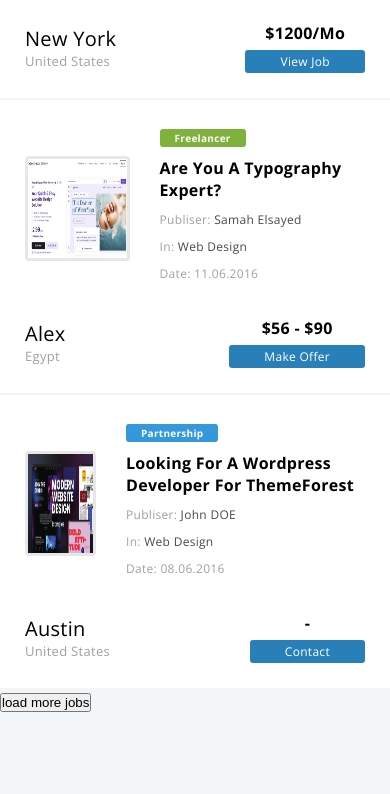
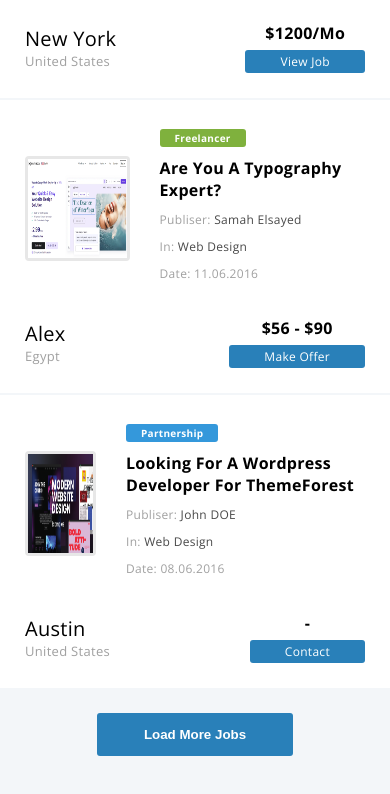
Before and after one commit to themehdiq/Jobs-List-Section, a plain HTML site: page index.html in a window 390 px wide. Shown: the part 1426-2220 px from the top of the page. Before the commit the page ends 2188 px from the top, so only its background shows below. Drawn offline with nearby package versions, Linux system fonts and the light colour scheme.

Commit message:
section done, responsivity for all screens

```diff
--- a/style.css
+++ b/style.css
@@ -85,6 +85,7 @@ body {
 
 .jobs-list .jobs-box {
     text-transform: capitalize;
+    margin-bottom: 25px;
 }
 
 .jobs-list .jobs-box .job-item {
@@ -100,11 +101,18 @@ body {
 .jobs-list .jobs-box .job-item .job-details {
     display: flex;
     align-items: center;
+    width: 100%;
 }
 
 @media (max-width: 767px) {
     .jobs-list .jobs-box .job-item .job-details {
         margin-bottom: 25px;
+    }
+}
+
+@media (min-width: 768px) {
+    .jobs-list .jobs-box .job-item .job-details {
+        width: 53%;
     }
 }
 
@@ -215,3 +223,16 @@ body {
     font-size: 12px;
     border-radius: 3px;
 }
+
+.jobs-list button {
+    display: block;
+    color: white;
+    background-color: var(--blue-color);
+    padding: 14px 47px;
+    text-transform: capitalize;
+    font-weight: bold;
+    border: none;
+    border-radius: 3px;
+    margin: 0 auto;
+    cursor: pointer;
+}
```
